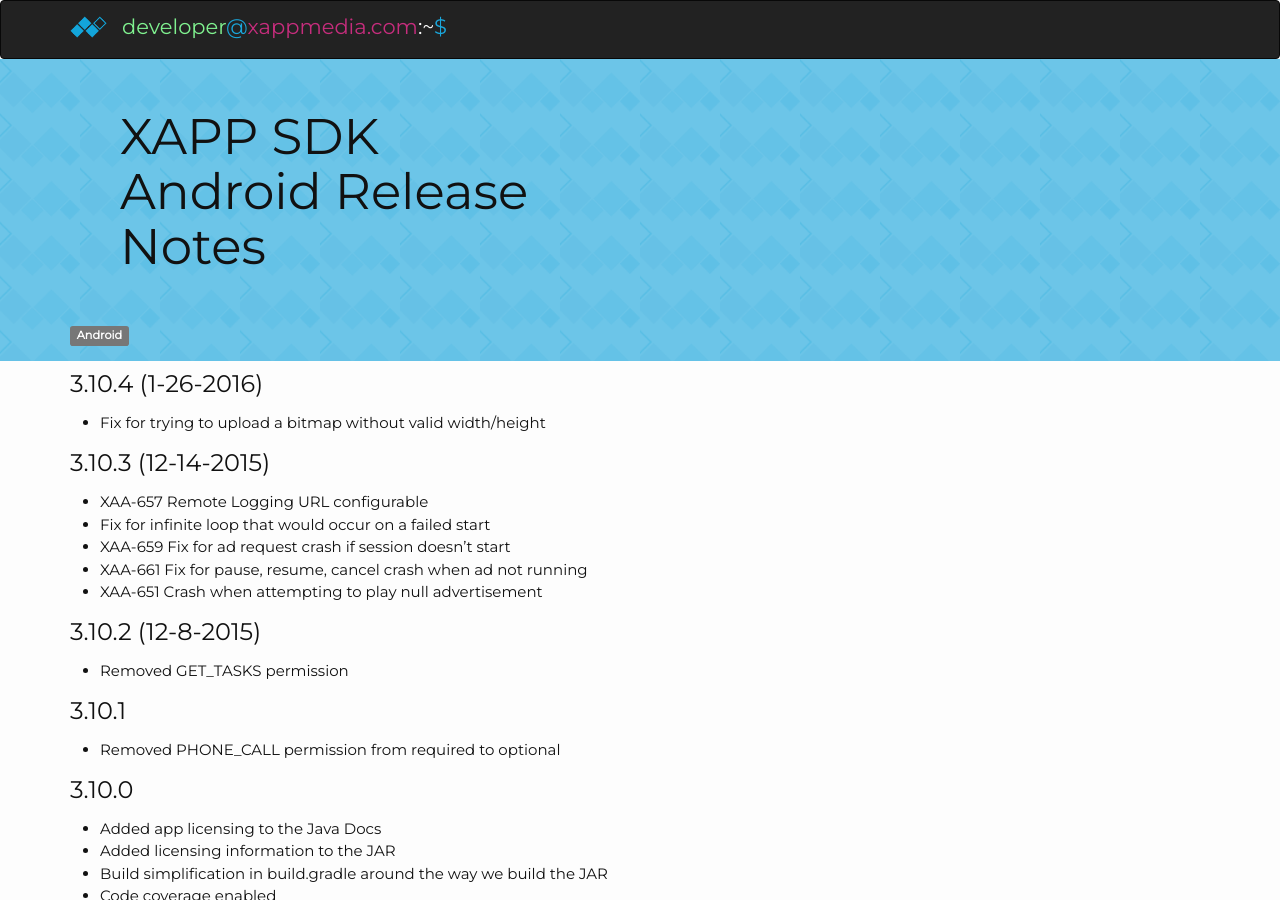
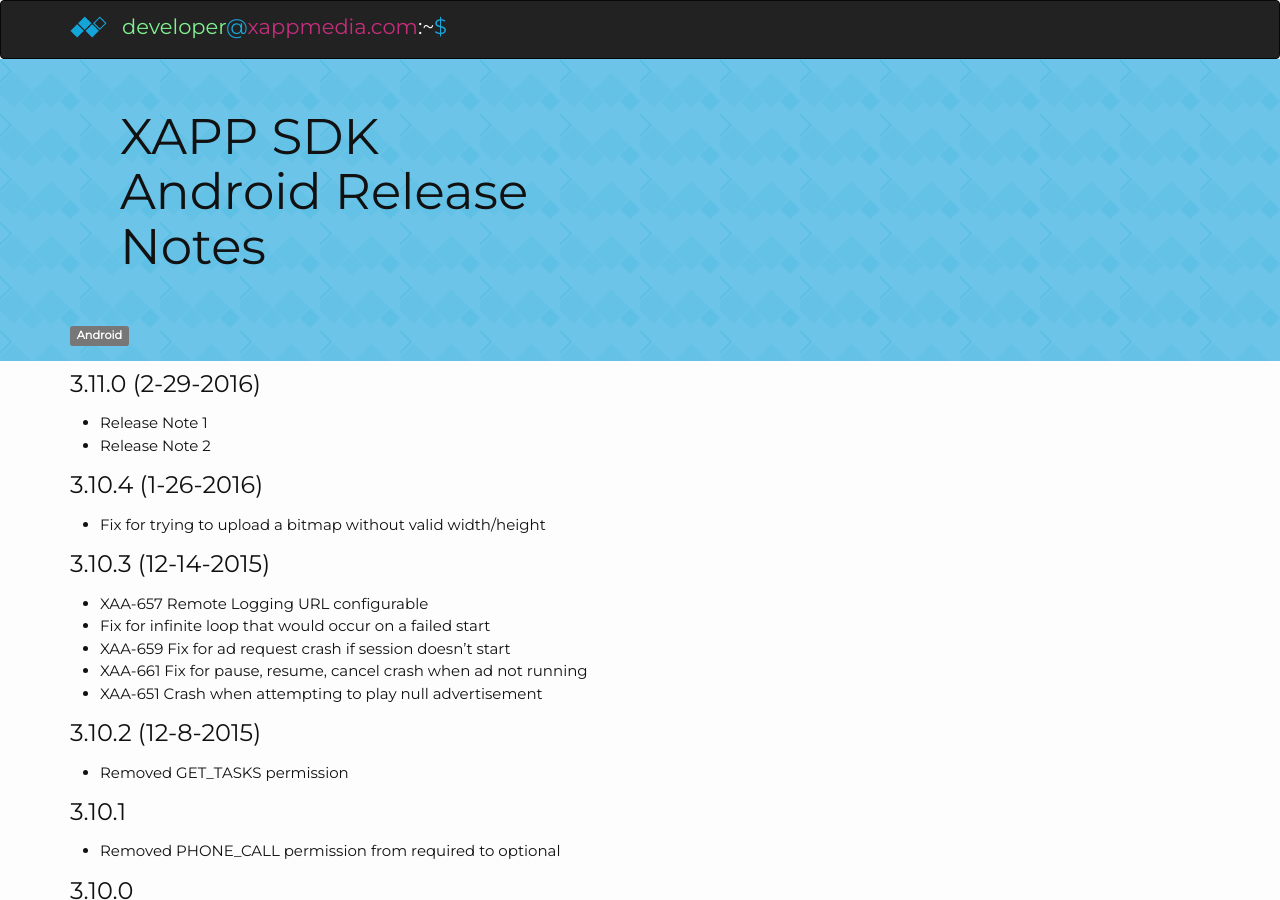
Before and after one commit to chrsdietz/Documentation, a Jekyll site: the page built from _android/release-notes.markdown, in a window 1280 px wide and 900 px high. Built offline with Jekyll 4.4.1, drawn with Linux system fonts in a browser that asks for light colours; nearby versions of some CDN libraries; library files that are not in the unit come from our copies; Markdown is read by kramdown in place of the engine named in the settings; comment, search, counter and statistics services are not loaded.

Commit message:
Release Notes

```diff
--- a/_android/release-notes.markdown
+++ b/_android/release-notes.markdown
@@ -4,6 +4,11 @@
 categories:
   - Android
 ---
+
+### 3.11.0 (2-29-2016)
+
+*  Release Note 1
+*  Release Note 2
 
 ### 3.10.4 (1-26-2016)
 
```
